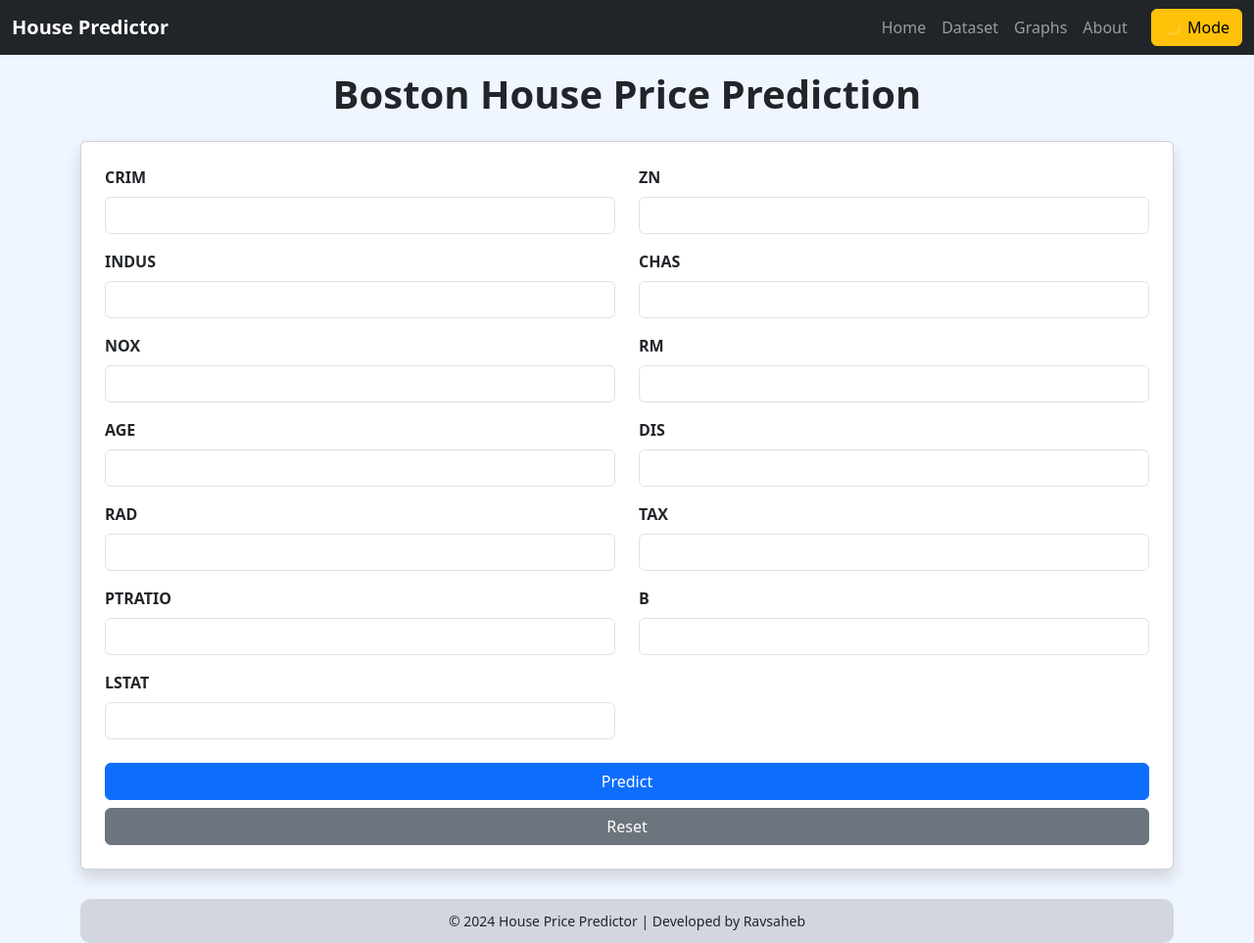
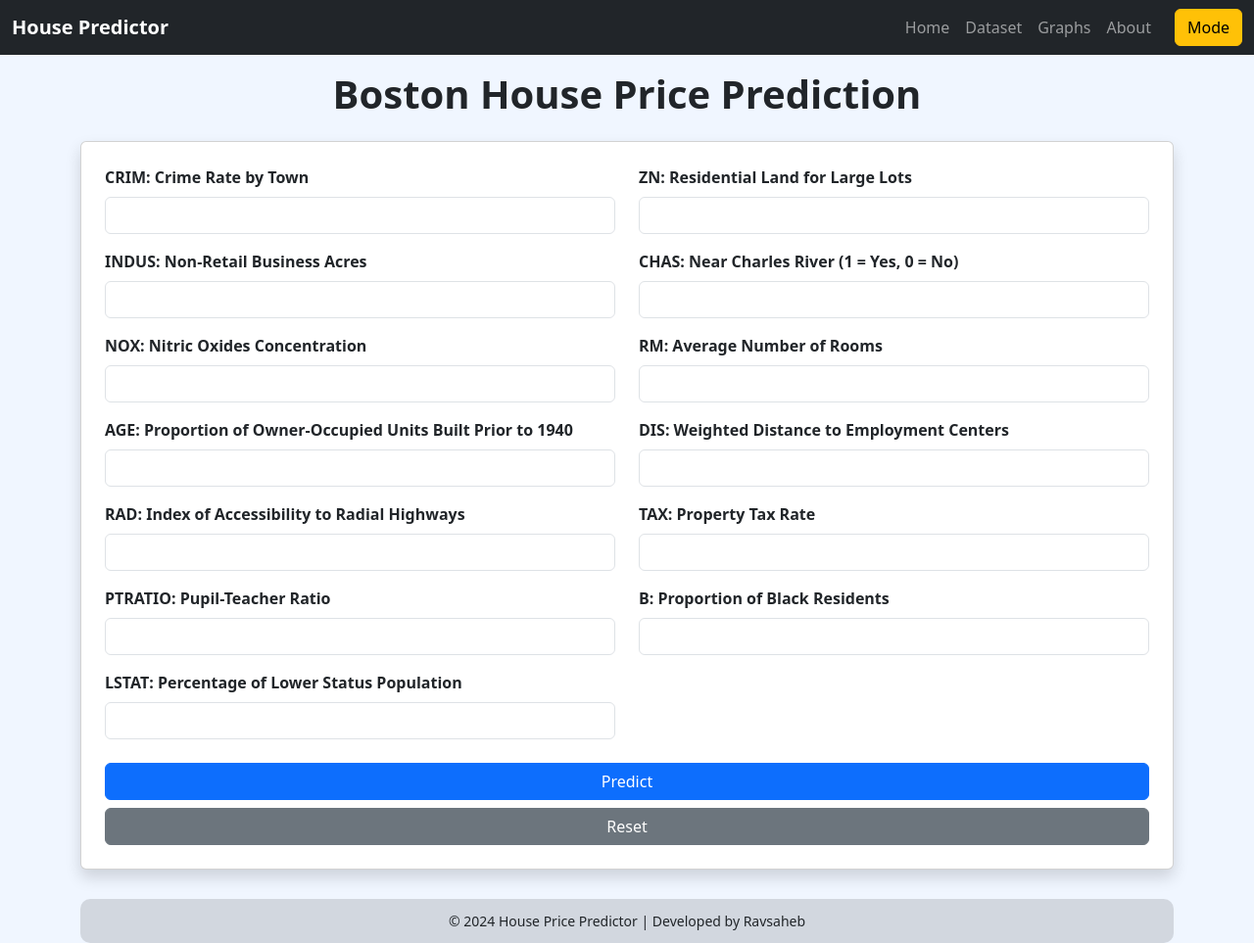
Before and after one commit to ravsaheb7841/boston_house_pricing, a Flask app: page / in a window 1280 px wide. Shown: the whole page at 98% size. Run offline with Flask 3, Linux system fonts and the light colour scheme; parts of the project's set-up code (start-up, migrations or seed data) failed here and were passed over.

Commit message:
improve UI

```diff
--- a/templates/base.html
+++ b/templates/base.html
@@ -71,7 +71,7 @@
         <li class="nav-item"><a class="nav-link" href="/about">About</a></li>
       </ul>
 
-      <button class="btn btn-warning ms-3" onclick="toggleTheme()">🌙 Mode</button>
+      <button class="btn btn-warning ms-3" onclick="toggleTheme()">Mode</button>
     </div>
   </div>
 </nav>
--- a/templates/home.html
+++ b/templates/home.html
@@ -8,10 +8,19 @@
 
     <div class="row">
       {% for label, name in {
-        "CRIM": "CRIM", "ZN":"ZN","INDUS":"INDUS","CHAS":"CHAS",
-        "NOX":"NOX","RM":"RM","AGE":"AGE","DIS":"DIS",
-        "RAD":"RAD","TAX":"TAX","PTRATIO":"PTRATIO",
-        "B":"B","LSTAT":"LSTAT"
+        "CRIM: Crime Rate by Town": "CRIM",
+        "ZN: Residential Land for Large Lots":"ZN",
+        "INDUS: Non-Retail Business Acres":"INDUS",
+        "CHAS: Near Charles River (1 = Yes, 0 = No)":"CHAS",
+        "NOX: Nitric Oxides Concentration":"NOX",
+        "RM: Average Number of Rooms":"RM",
+        "AGE: Proportion of Owner-Occupied Units Built Prior to 1940":"AGE",
+        "DIS: Weighted Distance to Employment Centers":"DIS",
+        "RAD: Index of Accessibility to Radial Highways":"RAD",
+        "TAX: Property Tax Rate":"TAX",
+        "PTRATIO: Pupil-Teacher Ratio":"PTRATIO",
+        "B: Proportion of Black Residents":"B",
+        "LSTAT: Percentage of Lower Status Population":"LSTAT"
       }.items() %}
 
       <div class="col-md-6 mb-3">
```
